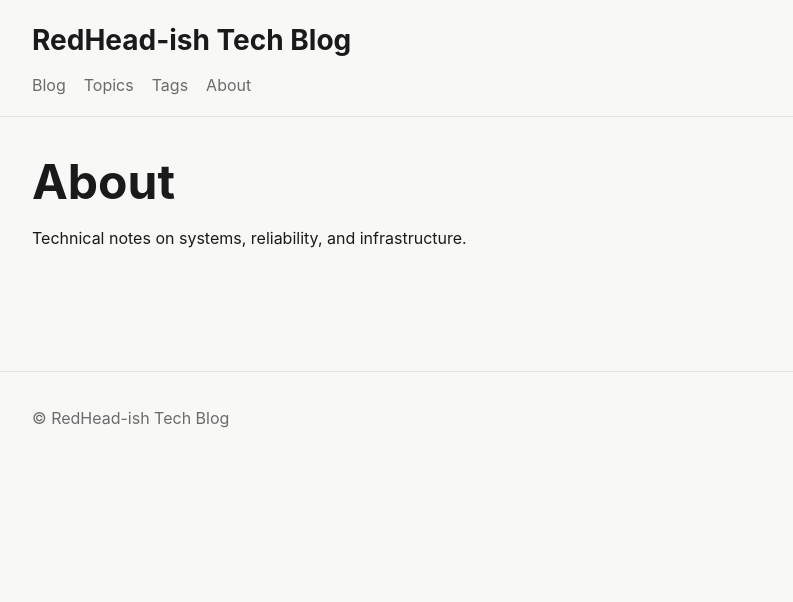
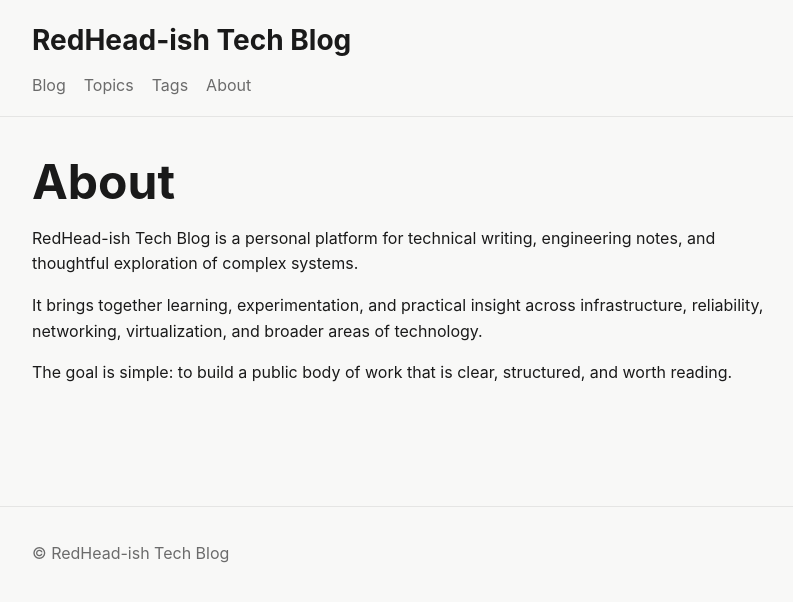
Before and after one commit to Redheadish/.github.io, a Jekyll site: the page built from about/index.md, in a window 1280 px wide. Shown: the top 602 px of the page, without its empty margins (142-935 px from the left). Built offline with Jekyll 4.4.1, drawn with Linux system fonts in a browser that asks for light colours.

Commit message:
Revise About page description for clarity and purpose
Updated the description of the blog to reflect its purpose and content focus.

```diff
--- a/about/index.md
+++ b/about/index.md
@@ -3,4 +3,8 @@ layout: page
 title: About
 ---
 
-Technical notes on systems, reliability, and infrastructure.
+RedHead-ish Tech Blog is a personal platform for technical writing, engineering notes, and thoughtful exploration of complex systems.
+
+It brings together learning, experimentation, and practical insight across infrastructure, reliability, networking, virtualization, and broader areas of technology.
+
+The goal is simple: to build a public body of work that is clear, structured, and worth reading.
```
